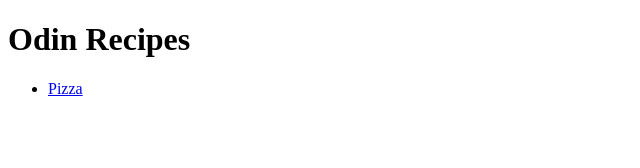
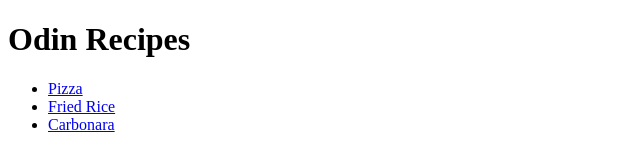
Before and after one commit to jpro13/odin-recipes, a plain HTML site: page index.html in a window 1280 px wide. Shown: the whole page, without its empty margins (0-640 px from the left). Drawn offline with Linux system fonts and the light colour scheme.

Commit message:
Add links to fried-rice.html and carbonara.html on index.html page

```diff
--- a/index.html
+++ b/index.html
@@ -10,6 +10,8 @@
         <h1>Odin Recipes</h1>
         <ul>
             <li><a href="recipes/pizza.html">Pizza</a></li>
+            <li><a href="recipes/fried-rice.html">Fried Rice</a></li>
+            <li><a href="recipes/carbonara.html">Carbonara</a></li>
         </ul>
 
     </body>
```
